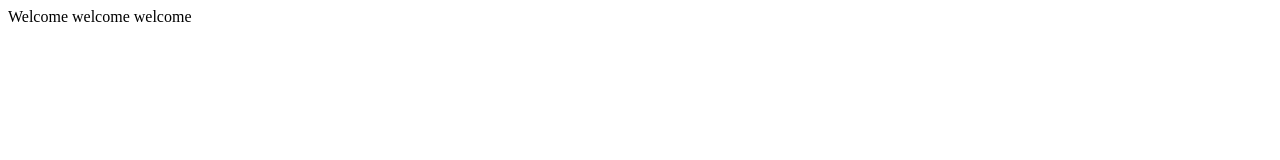
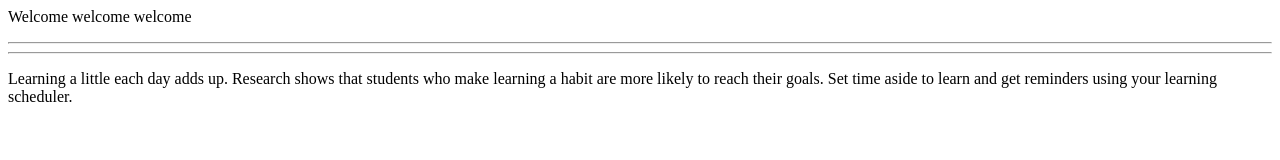
Before and after one commit to AshishJii/ladybugs, a plain HTML site: page web/index.html in a window 1280 px wide. Drawn offline with Linux system fonts and the light colour scheme.

Commit message:
updating web page

```diff
--- a/web/index.html
+++ b/web/index.html
@@ -1,10 +1,13 @@
 <html>
 <head>
-<title>Homepage</title>
+<title>Homepage Updates</title>
 </head>
 <body>
 <p>
 Welcome welcome welcome
 </p>
+<hr>
+<hr>
+<p>Learning a little each day adds up. Research shows that students who make learning a habit are more likely to reach their goals. Set time aside to learn and get reminders using your learning scheduler.</p>
 </body>
 </html>
```
